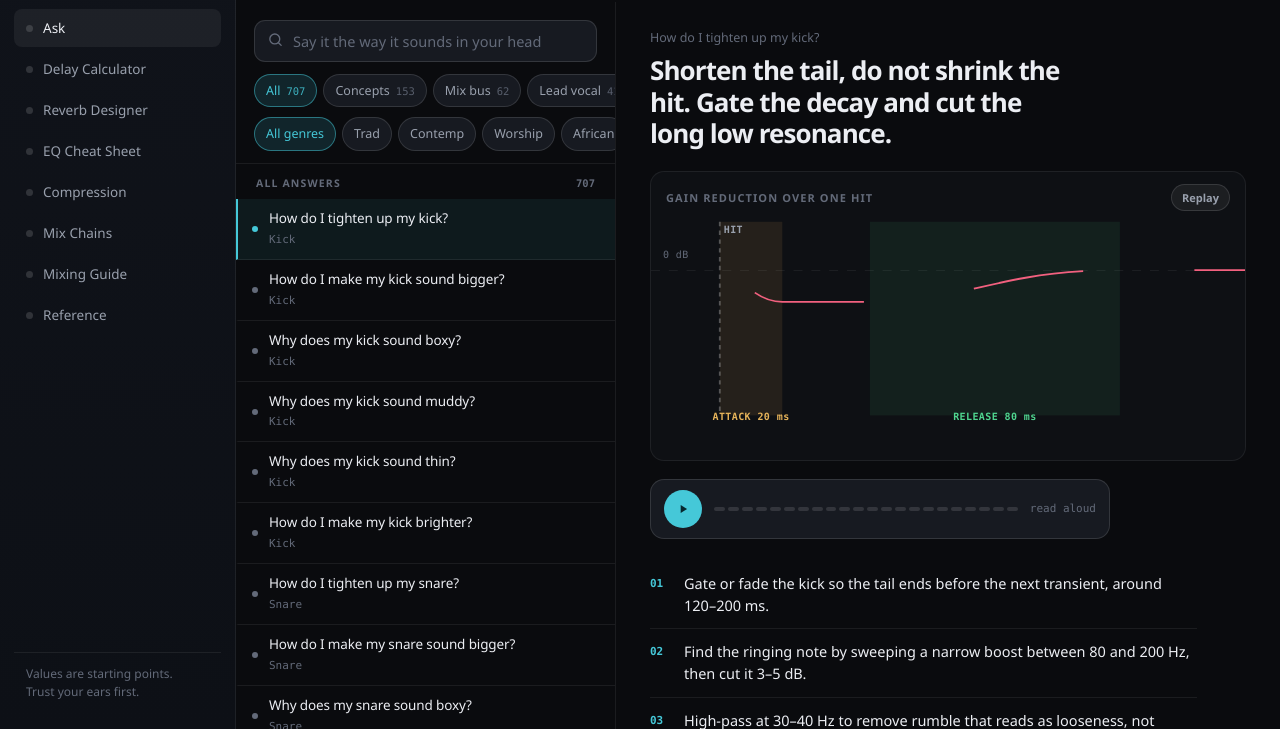
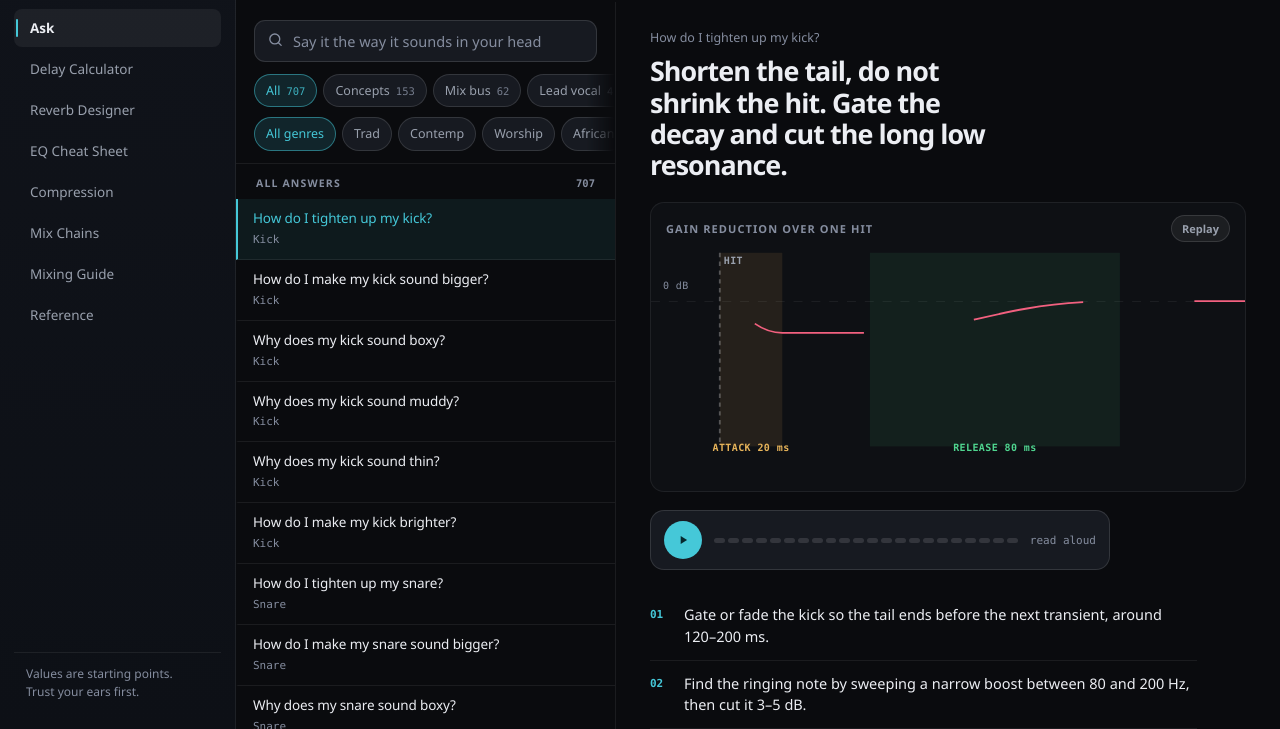
Before and after one commit to Amanorsac-Studio/PulseRoom, an Electron app: page index.html in a window 1280 px wide. Shown: the part 71-800 px from the top of the page. Drawn offline with Linux system fonts and the light colour scheme.

Commit message:
UI pass: remove the decorative tells, fix the contrast and focus failures
Redesign-preserve pass over the shell and the Ask page. Brand, layout,
IA, routes and copy voice are unchanged; this is typography, contrast,
state signalling and motion discipline.

Accessibility, the two real defects:

Small text failed WCAG AA. --text-3 measured 3.21:1 on a panel and
3.62:1 on the background, and it is the colour behind every search
placeholder, source label, axis mark and caption in the app, almost
all of it under 12px. Moved to #858D9F, which clears 4.5:1 on panel-3,
the lightest surface it ever lands on.

Nothing had a focus ring. The app advertises arrow-key navigation and
a / shortcut, so a keyboard user was navigating blind. Added a
focus-visible ring, marked important because three controls set
outline:none from a more specific selector and a focus ring losing a
specificity argument is how this happened in the first place.

Decorative signalling removed:

A dot sat in front of all eight nav items and all 707 answer rows,
with a coloured glow behind the active one. A status light the
interface never sets is noise, seven hundred rows deep. The active
page now takes a 2px rail at the sidebar edge and the open answer
keeps the rail it already had plus an accent title. That also retires
seven per-module dot-colour rules that have resolved to the same
accent since the palette was collapsed.

Why, By genre and Related were three more uppercase micro-caps stacked
under the chart caption and the result count. Four identical labels in
one column is a texture, not a hierarchy; they read as headings now
and the chart caption is the only micro-cap left in an answer.

The empty-state ring breathed on a permanent loop. A no-match panel is
informational and a pulse on it reads as still loading. It settles
once. Reduced-motion now also stops looping animations rather than
only speeding them to 0.01ms, which left them cycling invisibly.

Typography and layout:

Tabular figures globally. Every number here is read beside another
number and proportional digits made the readouts shift on every tempo
change.

The one-line verdict scales with the window instead of holding 26px on
a 1500px display, and the chip rail fades at its right edge so the
sideways scroll in a 300px column stops looking like a clipping bug.

Four user-visible em-dashes replaced in the tempo-detection toast, the
compression chart fallbacks and the reverb deep-link label.

```diff
--- a/app.js
+++ b/app.js
@@ -1368,7 +1368,7 @@ async function analyzeFile(file) {
     const altNote = alt ? ` · could also be ${alt}` : '';
     toast(`Detected ${state.bpm} BPM (${conf} confidence)${altNote}`);
   } catch (err) {
-    toast(`Could not detect tempo — ${err.message}`);
+    toast(`Could not detect tempo. ${err.message}`);
   }
   btn.classList.remove('busy');
   btn.textContent = 'DETECT';
--- a/ask.css
+++ b/ask.css
@@ -42,9 +42,13 @@
   font-size: 15px; line-height: 1; cursor: pointer;
 }
 
+/* The chip rail scrolls sideways in a 300px column. Without a fade the last
+   chip is simply sliced in half and nothing says there is more to the right. */
 .ask-chips {
   flex: none; display: flex; gap: 6px; overflow-x: auto;
   scrollbar-width: none; padding: 0 18px 10px;
+  mask-image: linear-gradient(90deg, #000 0, #000 calc(100% - 28px), transparent 100%);
+  -webkit-mask-image: linear-gradient(90deg, #000 0, #000 calc(100% - 28px), transparent 100%);
 }
 .ask-chips.tight { padding-bottom: 12px; }
 .ask-chips::-webkit-scrollbar { display: none; }
@@ -86,13 +90,14 @@
   display: flex; align-items: center; gap: 11px; width: 100%; text-align: left;
   background: none; border: none; border-bottom: 1px solid var(--line);
   border-left: 2px solid transparent;
-  padding: 11px 16px 11px 14px; color: var(--text); font: inherit;
+  padding: 11px 16px 11px 15px; color: var(--text); font: inherit;
   cursor: pointer; transition: background .15s;
 }
 .ask-row:hover { background: rgba(255,255,255,.025); }
+/* The left rail already says which row is open. A dot in front of all 707 of
+   them says nothing, seven hundred times. */
 .ask-row.sel { background: rgba(var(--accent-rgb), .08); border-left-color: var(--accent); }
-.ask-dot { width: 6px; height: 6px; border-radius: 99px; flex: none; background: var(--text-3); }
-.ask-row.sel .ask-dot { background: var(--accent); }
+.ask-row.sel .ask-rt b { color: var(--accent); }
 .ask-rt { flex: 1; min-width: 0; }
 .ask-rt b { display: block; font-size: 13.5px; font-weight: 530; letter-spacing: -.01em; line-height: 1.32; }
 .ask-rt small { display: block; color: var(--text-3); font-size: 11px; margin-top: 3px; font-family: var(--mono); }
@@ -102,12 +107,15 @@
 .ask-ring {
   width: 50px; height: 50px; margin: 0 auto 16px; border-radius: 99px;
   border: 1px solid var(--line-strong); display: grid; place-items: center;
-  color: var(--text-3); animation: askBreathe 3.4s ease-in-out infinite;
+  color: var(--text-3);
+  /* Was a permanent breathing loop. A "no match" panel is informational, and
+     a pulse on it reads as something still loading. It settles once. */
+  animation: askSettle .5s cubic-bezier(.32,.72,0,1);
 }
 .ask-ring svg { width: 20px; height: 20px; }
-@keyframes askBreathe {
-  0%, 100% { transform: scale(1); opacity: .75; }
-  50% { transform: scale(1.06); opacity: 1; }
+@keyframes askSettle {
+  from { transform: scale(.92); opacity: 0; }
+  to   { transform: scale(1);   opacity: 1; }
 }
 .ask-empty b { display: block; font-size: 15px; font-weight: 600; margin-bottom: 6px; }
 .ask-empty p { color: var(--text-2); font-size: 13px; line-height: 1.5; max-width: 30ch; margin: 0 auto 16px; }
@@ -119,9 +127,11 @@
 .ask-back { display: none; }
 
 .ask-q { font-size: 12.5px; color: var(--text-3); font-weight: 550; }
+/* The one-line verdict is the whole point of the page, so it scales with the
+   window instead of staying at 26px on a 1500px display. */
 .ask-short {
-  font-size: 26px; line-height: 1.2; letter-spacing: -.035em;
-  font-weight: 650; margin-top: 8px; max-width: 28ch;
+  font-size: clamp(24px, 2.1vw, 33px); line-height: 1.16; letter-spacing: -.035em;
+  font-weight: 650; margin-top: 8px; max-width: 24ch;
 }
 
 .ask-viz {
@@ -245,9 +255,13 @@
 }
 
 .ask-prose { margin-top: 22px; border-top: 1px solid var(--line); padding-top: 16px; }
+/* Why / By genre / Related used to be three more uppercase micro-caps stacked
+   under the chart caption and the result count. Four identical labels in one
+   column is a texture, not a hierarchy. These read as headings instead, and
+   the chart caption is left as the only micro-cap in the answer. */
 .ask-prose h4 {
-  font-size: 10.5px; letter-spacing: .11em; text-transform: uppercase;
-  color: var(--text-3); font-weight: 650; margin-bottom: 7px;
+  font-size: 13px; letter-spacing: -.01em; color: var(--text);
+  font-weight: 620; margin-bottom: 8px;
 }
 .ask-prose p { font-size: 14px; line-height: 1.55; color: var(--text-2); max-width: 68ch; }
 .ask-gn + .ask-gn { margin-top: 8px; }
@@ -297,8 +311,10 @@
   .ask-row { padding: 14px 16px 14px 14px; }
   .ask-rt b { font-size: 15px; }
   .ask-arw { display: block; }
+  /* On the phone the list is a browse list, not a split view: nothing is open
+     yet, so no row may look open. */
   .ask-row.sel { background: none; border-left-color: transparent; }
-  .ask-row.sel .ask-dot { background: var(--text-3); }
+  .ask-row.sel .ask-rt b { color: var(--text); }
 
   /* sticky so the way back is always one tap away, however far you scroll */
   .ask-back {
--- a/ask.js
+++ b/ask.js
@@ -236,8 +236,8 @@ function vizCompEnv(p) {
           calcMode="spline" keySplines=".25 0 .15 1"/></path></svg>`,
     marks: `<div class="ask-mk dim" style="left:2%;top:${y0}%;transform:translateY(-150%)">0 dB</div>
       <div class="ask-mk" style="left:${xs(t0)}%;top:4%;transform:translateX(4px)">HIT</div>
-      <div class="ask-mk hold" style="left:${xs(t0 + atk / 2)}%;bottom:4%;transform:translateX(-50%)">ATTACK ${c.attack || '—'}</div>
-      <div class="ask-mk boost" style="left:${xs(rs + rel / 2)}%;bottom:4%;transform:translateX(-50%)">RELEASE ${c.release || '—'}</div>
+      <div class="ask-mk hold" style="left:${xs(t0 + atk / 2)}%;bottom:4%;transform:translateX(-50%)">ATTACK ${c.attack || '-'}</div>
+      <div class="ask-mk boost" style="left:${xs(rs + rel / 2)}%;bottom:4%;transform:translateX(-50%)">RELEASE ${c.release || '-'}</div>
       <div class="ask-mk cut" style="left:${xs(ae + hold / 2)}%;top:${yG}%;transform:translate(-50%,6px)">${c.gr || ''}</div>`,
     scale: '', cap: 'Gain reduction over one hit' };
 }
@@ -509,7 +509,6 @@ const S = window.state;                               // shared app state
 
 function listRow(e, sel) {
   return `<button class="ask-row${sel ? ' sel' : ''}" data-ask="${e.id}">
-    <span class="ask-dot"></span>
     <span class="ask-rt"><b>${esc(e.q)}</b><small>${SRC_LABEL[e.src] || e.src}${
       e.g[0] && e.g[0] !== 'all' ? ' · ' + (GENRE_LABEL[e.g[0]] || e.g[0]) : ''}</small></span>
     <svg class="ask-arw" viewBox="0 0 24 24" fill="none" stroke="currentColor" stroke-width="2"
@@ -551,7 +550,7 @@ function deepLinks(p) {
       <u>Delay Calculator</u><b>${d.div} ${d.kind} at your tempo</b></button>`);
   const r = p.reverb && reverbStyle(p.reverb);
   if (r) out.push(`<button class="ask-jump" data-reverb="${r}">
-      <u>Reverb Designer</u><b>${RV_LABEL[r]} — full settings</b></button>`);
+      <u>Reverb Designer</u><b>${RV_LABEL[r]}, full settings</b></button>`);
   return out.length ? `<div class="ask-jumps">${out.join('')}</div>` : '';
 }
 
--- a/index.html
+++ b/index.html
@@ -31,28 +31,28 @@
 
       <nav class="nav" id="nav">
         <button class="nav-item active" data-page="ask" data-accent="ask">
-          <span class="nav-dot"></span>Ask
+          Ask
         </button>
         <button class="nav-item" data-page="delay"  data-accent="delay">
-          <span class="nav-dot"></span>Delay Calculator
+          Delay Calculator
         </button>
         <button class="nav-item" data-page="reverb" data-accent="reverb">
-          <span class="nav-dot"></span>Reverb Designer
+          Reverb Designer
         </button>
         <button class="nav-item" data-page="eq" data-accent="eq">
-          <span class="nav-dot"></span>EQ Cheat Sheet
+          EQ Cheat Sheet
         </button>
         <button class="nav-item" data-page="comp" data-accent="comp">
-          <span class="nav-dot"></span>Compression
+          Compression
         </button>
         <button class="nav-item" data-page="chains" data-accent="chains">
-          <span class="nav-dot"></span>Mix Chains
+          Mix Chains
         </button>
         <button class="nav-item" data-page="guide" data-accent="guide">
-          <span class="nav-dot"></span>Mixing Guide
+          Mixing Guide
         </button>
         <button class="nav-item" data-page="reference" data-accent="reference">
-          <span class="nav-dot"></span>Reference
+          Reference
         </button>
       </nav>
 
--- a/styles.css
+++ b/styles.css
@@ -13,7 +13,11 @@
   --line-strong:   rgba(255, 255, 255, 0.12);
   --text:          #ECEEF3;
   --text-2:        #99A0AD;
-  --text-3:        #636A79;
+  /* Was #636A79, which measured 3.2:1 on a panel and 3.6:1 on the background.
+     This is the colour behind every placeholder, source label and axis mark in
+     the app, all of it under 12px, so it has to clear 4.5:1 on the lightest
+     surface it ever sits on (panel-3), not just on black. */
+  --text-3:        #858D9F;
 
   /* One accent carries the whole interface. */
   --accent:     #45C8D8;
@@ -56,6 +60,22 @@ body {
 }
 
 ::selection { background: rgba(var(--accent-rgb), 0.25); }
+
+/* Every number in this app is read in a column next to another number: delay
+   times, decibels, frequencies, LUFS. Proportional figures make those columns
+   shift as the tempo changes, so all digits are fixed-width everywhere. */
+body { font-variant-numeric: tabular-nums; }
+
+/* The app advertises keyboard navigation, so the keyboard has to be able to
+   see where it is. Mouse clicks stay unringed.
+   Marked important because several controls set `outline: none` from a
+   more specific selector, and a focus ring losing a specificity argument is
+   how keyboard users end up navigating blind. */
+:focus-visible {
+  outline: 2px solid var(--accent) !important;
+  outline-offset: 2px;
+}
+:focus:not(:focus-visible) { outline: none; }
 
 /* scrollbars */
 ::-webkit-scrollbar { width: 10px; height: 10px; }
@@ -106,12 +126,15 @@ body {
 
 .nav { display: flex; flex-direction: column; gap: 3px; }
 
+/* The active page is marked by a rail against the sidebar edge, not by a dot
+   with a glow behind it. A dot in front of every label reads as a status
+   light the interface never actually sets. */
 .nav-item {
+  position: relative;
   display: flex;
   align-items: center;
-  gap: 10px;
   width: 100%;
-  padding: 10px 12px;
+  padding: 10px 12px 10px 16px;
   background: transparent;
   border: none;
   border-radius: var(--r-ctl);
@@ -124,28 +147,26 @@ body {
   transition: background 0.15s ease, color 0.15s ease;
 }
 
+.nav-item::before {
+  content: "";
+  position: absolute;
+  left: 2px; top: 50%;
+  width: 2px; height: 0;
+  border-radius: 99px;
+  background: var(--accent);
+  transform: translateY(-50%);
+  transition: height 0.22s cubic-bezier(.32,.72,0,1);
+}
+
 .nav-item:hover { background: rgba(255,255,255,0.04); color: var(--text); }
+.nav-item:hover::before { height: 12px; background: var(--line-strong); }
 
 .nav-item.active {
   background: rgba(255,255,255,0.06);
   color: var(--text);
+  font-weight: 600;
 }
-
-.nav-dot {
-  width: 7px; height: 7px;
-  border-radius: 999px;
-  background: rgba(255,255,255,0.14);
-  flex: none;
-  transition: background 0.15s ease, box-shadow 0.15s ease;
-}
-
-.nav-item[data-accent="delay"].active     .nav-dot { background: var(--c-delay);     box-shadow: 0 0 8px var(--c-delay); }
-.nav-item[data-accent="reverb"].active    .nav-dot { background: var(--c-reverb);    box-shadow: 0 0 8px var(--c-reverb); }
-.nav-item[data-accent="eq"].active        .nav-dot { background: var(--c-eq);        box-shadow: 0 0 8px var(--c-eq); }
-.nav-item[data-accent="comp"].active      .nav-dot { background: var(--c-comp);      box-shadow: 0 0 8px var(--c-comp); }
-.nav-item[data-accent="chains"].active    .nav-dot { background: var(--c-chains);    box-shadow: 0 0 8px var(--c-chains); }
-.nav-item[data-accent="guide"].active     .nav-dot { background: var(--c-guide);     box-shadow: 0 0 8px var(--c-guide); }
-.nav-item[data-accent="reference"].active .nav-dot { background: var(--c-reference); box-shadow: 0 0 8px var(--c-reference); }
+.nav-item.active::before { height: 18px; background: var(--accent); }
 
 .sidebar-foot {
   margin-top: auto;
@@ -323,7 +344,13 @@ body {
 
 @media (prefers-reduced-motion: reduce) {
   .page.active { animation: none; }
-  * { transition-duration: 0.01ms !important; animation-duration: 0.01ms !important; }
+  * {
+    transition-duration: 0.01ms !important;
+    animation-duration: 0.01ms !important;
+    /* Without this the looping animations — the voice meter, the empty-state
+       ring — keep cycling, just too fast to see. They have to actually stop. */
+    animation-iteration-count: 1 !important;
+  }
 }
 
 /* ---- page headers ---- */
```
